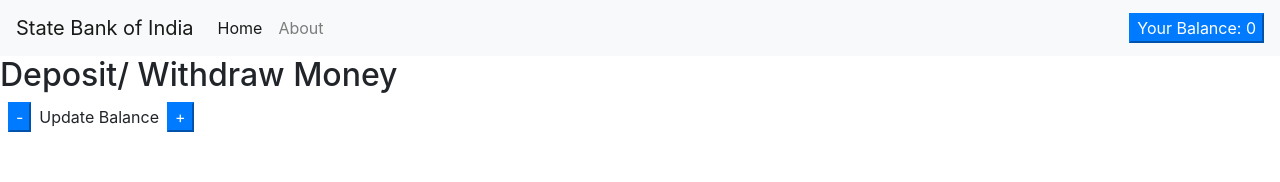
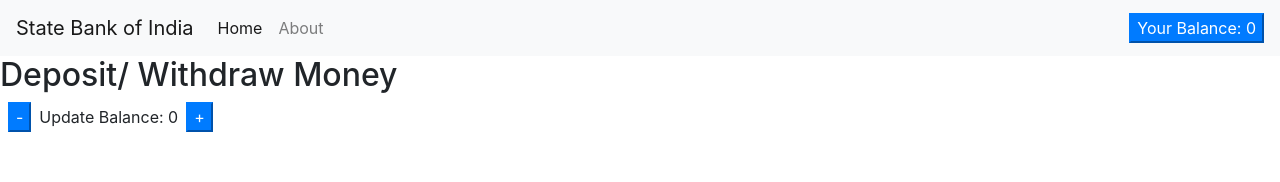
Before and after one commit to rahulkprajapti/redux_app, a React (Create React App) app: page / in a window 1280 px wide. Shown: the top 182 px of the page. Built offline with nearby package versions, Linux system fonts and the light colour scheme.

Commit message:
change state using bindActionCreators

```diff
--- a/src/components/Shop.js
+++ b/src/components/Shop.js
@@ -1,15 +1,21 @@
 import React from 'react'
-import { useDispatch } from 'react-redux'
+import { useDispatch, useSelector } from 'react-redux'
+import { bindActionCreators } from 'redux';
 import { actionCreators } from '../state'
 
 const Shop = () => {
-  const dispatch = useDispatch()
+  const dispatch = useDispatch();
+  const balance = useSelector(state=>state.amount);
+  const {withDrawMoney,depositMoney} =bindActionCreators(actionCreators,dispatch)
   return (
     <div>
         <h2>Deposit/ Withdraw Money</h2>
-      <button className='btn-primary mx-2' onClick={()=>{dispatch(actionCreators.withDrawMoney(100))}}> - </button>
+      {/*<button className='btn-primary mx-2' onClick={()=>{dispatch(actionCreators.withDrawMoney(100))}}> - </button>
       Update Balance
-      <button className='btn-primary mx-2' onClick={()=>{dispatch(actionCreators.depositMoney(100))}}> + </button>
+  <button className='btn-primary mx-2' onClick={()=>{dispatch(actionCreators.depositMoney(100))}}> + </button>*/}
+  <button className='btn-primary mx-2' onClick={()=>{withDrawMoney(100)}}> - </button>
+      Update Balance: {balance}
+      <button className='btn-primary mx-2' onClick={()=>{depositMoney(100)}}> + </button>
     </div>
   )
 }
```
